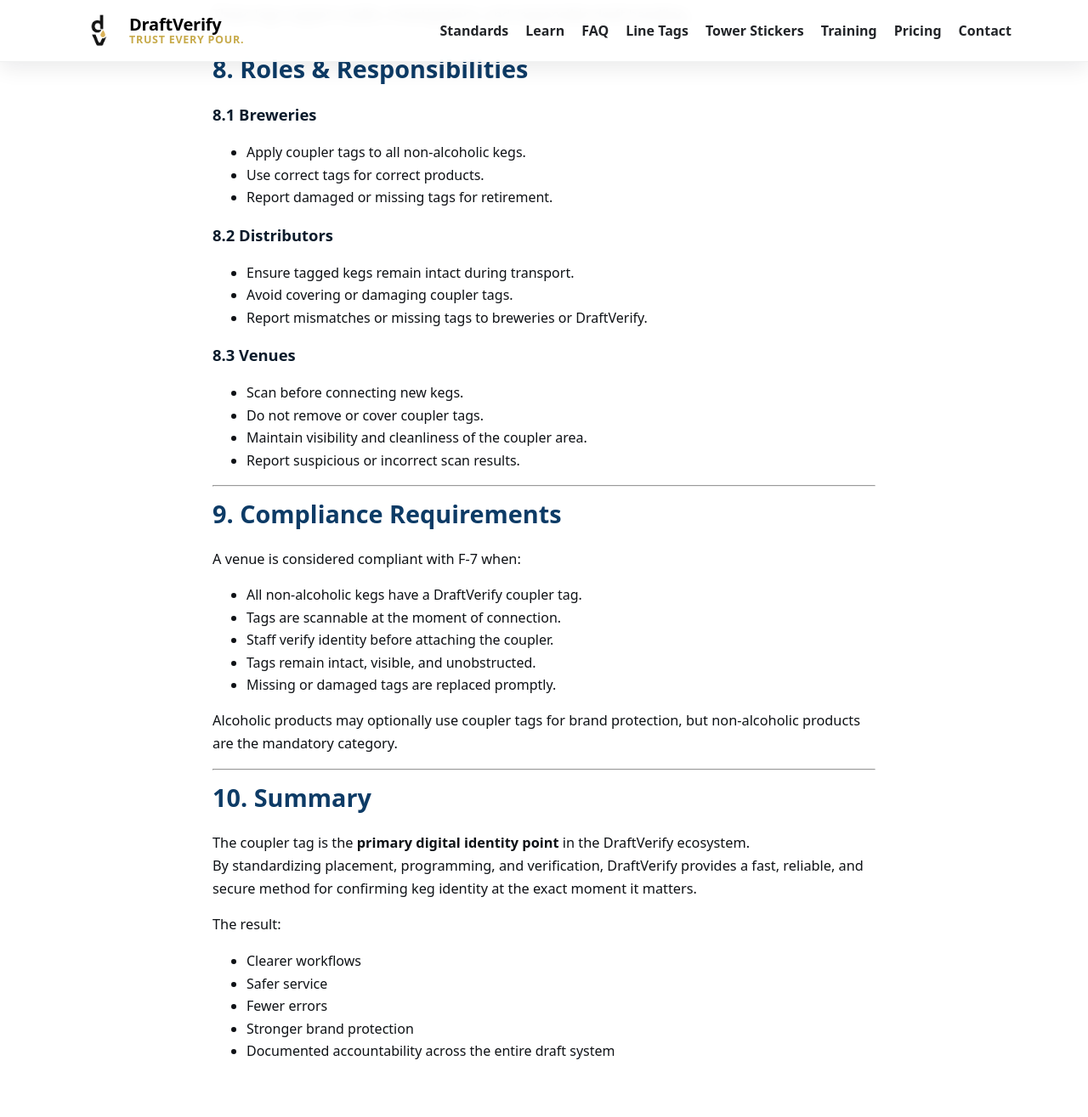
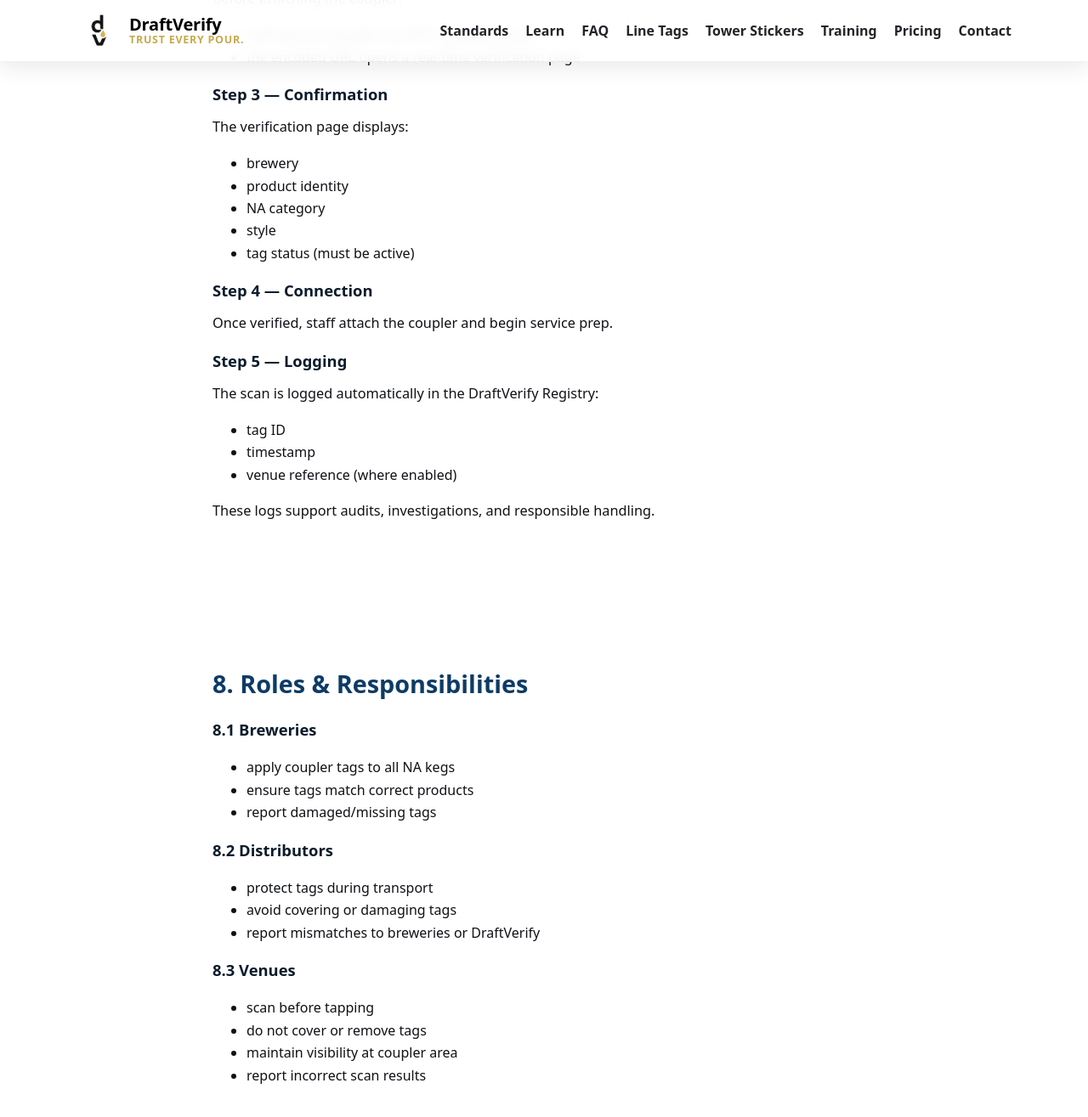
Before and after one commit to draftverify/draftverify.com, a Jekyll site: the page built from docs/f-7-coupler-tag-standard.md, in a window 1280 px wide and 1400 px high, scrolled down 2797 px. Shown: the top 1315 px of the window at 85% size. Built offline with Jekyll 4.4.1, drawn with Linux system fonts in a browser that asks for light colours; some of the changed text lies outside the part shown.

Commit message:
Update f-7-coupler-tag-standard.md

```diff
--- a/docs/f-7-coupler-tag-standard.md
+++ b/docs/f-7-coupler-tag-standard.md
@@ -9,156 +9,215 @@ description: "The global standard for NFC-enabled coupler tagging, ensuring accu
   <div class="container" style="max-width:820px" markdown="1">
 
 <div class="kicker">DraftVerify Standards Library · F-7</div>
+
 # Coupler Tag Standard
+
 <p style="font-size:0.95rem;color:#6b7280;">
 Version: 1.0 · Publication Date: 2025-01-01 · Status: Active
 <br>© 2025 DraftVerify™ Standards Initiative. All rights reserved.
 </p>
 
-The coupler is the single most important interaction point in the entire draft workflow.
-The **Coupler Tag** provides a permanent, verifiable, cryptographically-unique identity at the exact moment a keg is connected — ensuring that what’s about to be tapped is truly what it claims to be.
+The coupler is the **single most important interaction point** in the entire draft workflow.
+The **Coupler Tag** provides a permanent, verifiable, cryptographically-unique identity at the exact moment a keg is connected — ensuring that what is being tapped is truly what it claims to be.
+
 This matters most for **non-alcoholic (NA)** draft, where mis-taps pose safety, regulatory, and reputational risks.
 
----
+</div>
+</section>
+
+
+<!-- SECTION 1 — PURPOSE -->
+<section class="section">
+  <div class="container" style="max-width:820px" markdown="1">
 
 ## 1. Purpose
 
 The Coupler Tag Standard establishes:
 
-- A **tamper-resistant digital identity point**
-- A way to confirm product identity *before* tapping
-- A consistent tagging method across breweries, distributors, and venues
-- A verification process that takes **less than 2 seconds**
-- An audit trail proving correct tapping procedures
+- a **tamper-resistant digital identity point**
+- a way to confirm product identity *before* tapping
+- a consistent tagging method across breweries, distributors, and venues
+- a verification process that takes **under 2 seconds**
+- an audit trail proving correct tapping procedures
 
 The goal is **certainty at the point of connection**.
 
----
+</div>
+</section>
+
+
+<!-- SECTION 2 — SCOPE -->
+<section class="section">
+  <div class="container" style="max-width:820px" markdown="1">
 
 ## 2. Scope
 
 This standard applies to:
 
-- Breweries producing NA draft
-- Distributors delivering NA kegs
-- Venues serving NA products on tap
-- Any DraftVerify-certified operator
+- breweries producing NA draft
+- distributors transporting NA kegs
+- venues serving NA products
+- any DraftVerify-certified operator
 
 Optional (recommended):
 
-- Alcoholic products requiring brand protection, loss-prevention, or identity tracking
+- alcoholic products requiring brand protection or identity tracking
 
 This standard defines:
 
-- Tag hardware
+- tag hardware
 - NFC programming
 - URL structure
-- Registry mapping
-- Physical placement
-- Verification workflow
-- Minimum compliance requirements
+- registry mapping
+- physical placement
+- verification workflow
+- minimum compliance requirements
+
+</div>
+</section>
+
+
+<!-- SECTION 6 — PROGRAMMING & ASSIGNMENT -->
+<section class="section">
+  <div class="container" style="max-width:820px" markdown="1">
 
 ## 6. Programming & Assignment
 
-### 6.1 Centralized Programming (Version 1.0 Standard)
-For this release of the DraftVerify Standard:
-- All coupler tags are programmed by DraftVerify prior to shipment.
-- Tags arrive in clearly labeled product-specific bags.
-- Breweries simply apply the correct tags to the correct non-alcoholic kegs.
+### 6.1 Centralized Programming (Version 1.0)
 
-This eliminates technical friction and ensures accuracy.
+For Version 1.0 of the DraftVerify Standard:
+
+- All coupler tags are pre-programmed by DraftVerify before shipment.
+- Tags arrive sorted into product-specific bags.
+- Breweries simply apply the correct tags to the correct NA kegs.
+
+This ensures accuracy and eliminates technical barriers.
 
 ### 6.2 Product Lock-In
-Once a coupler tag is assigned to a product:
-- It may not be reassigned to another product.
-- It may not be reused.
-- Damaged tags must be retired and replaced, not reprogrammed.
 
-### 6.3 Optional Future Brewery-Side Programming
-Future versions may introduce:
-- A DraftVerify programming app
-- On-site programming hardware
-- Bulk programming workflows
+Once a coupler tag is assigned:
 
-These remain outside the scope of Version 1.0.
+- it may **not** be reassigned
+- it may **not** be reused
+- damaged tags must be retired and replaced
 
----
+### 6.3 Future Brewery-Side Programming (Optional)
+
+Future versions may include:
+
+- a DraftVerify programming app
+- on-site encoding tools
+- bulk programming workflows
+
+These are outside the scope of Version 1.0.
+
+</div>
+</section>
+
+
+<!-- SECTION 7 — VERIFICATION WORKFLOW -->
+<section class="section">
+  <div class="container" style="max-width:820px" markdown="1">
 
 ## 7. Verification Workflow
 
 ### Step 1 — Visual Check
-Staff sees the coupler with a DraftVerify tag attached before tapping.
+Staff visually confirm that a DraftVerify coupler tag is attached.
 
 ### Step 2 — NFC Scan
-Before the coupler is connected:
-- Staff taps the tag using any NFC-enabled phone.
-- The phone opens a verification page through the tag’s encoded URL.
+Before attaching the coupler:
+
+- staff tap the tag with any NFC-capable phone
+- the encoded URL opens a real-time verification page
 
 ### Step 3 — Confirmation
 The verification page displays:
-- Brewery name
-- Product identity
-- Category (non-alcoholic clearly highlighted)
-- Style details
-- Tag status (must be active)
+
+- brewery
+- product identity
+- NA category
+- style
+- tag status (must be active)
 
 ### Step 4 — Connection
-Once confirmed, staff attach the coupler and prepare the keg for service.
+Once verified, staff attach the coupler and begin service prep.
 
 ### Step 5 — Logging
-The scan is recorded in the DraftVerify Registry, including:
-- Tag identifier
-- Timestamp
-- High-level venue reference (where enabled)
+The scan is logged automatically in the DraftVerify Registry:
 
-These logs support audits, investigations, and responsible draft handling.
+- tag ID
+- timestamp
+- venue reference (where enabled)
 
----
+These logs support audits, investigations, and responsible handling.
+
+</div>
+</section>
+
+
+<!-- SECTION 8 — ROLES & RESPONSIBILITIES -->
+<section class="section">
+  <div class="container" style="max-width:820px" markdown="1">
 
 ## 8. Roles & Responsibilities
 
 ### 8.1 Breweries
-- Apply coupler tags to all non-alcoholic kegs.
-- Use correct tags for correct products.
-- Report damaged or missing tags for retirement.
+- apply coupler tags to all NA kegs
+- ensure tags match correct products
+- report damaged/missing tags
 
 ### 8.2 Distributors
-- Ensure tagged kegs remain intact during transport.
-- Avoid covering or damaging coupler tags.
-- Report mismatches or missing tags to breweries or DraftVerify.
+- protect tags during transport
+- avoid covering or damaging tags
+- report mismatches to breweries or DraftVerify
 
 ### 8.3 Venues
-- Scan before connecting new kegs.
-- Do not remove or cover coupler tags.
-- Maintain visibility and cleanliness of the coupler area.
-- Report suspicious or incorrect scan results.
+- scan before tapping
+- do not cover or remove tags
+- maintain visibility at coupler area
+- report incorrect scan results
 
----
+</div>
+</section>
+
+
+<!-- SECTION 9 — COMPLIANCE REQUIREMENTS -->
+<section class="section">
+  <div class="container" style="max-width:820px" markdown="1">
 
 ## 9. Compliance Requirements
 
-A venue is considered compliant with F-7 when:
-- All non-alcoholic kegs have a DraftVerify coupler tag.
-- Tags are scannable at the moment of connection.
-- Staff verify identity before attaching the coupler.
-- Tags remain intact, visible, and unobstructed.
-- Missing or damaged tags are replaced promptly.
+A venue is compliant with F-7 when:
 
-Alcoholic products may optionally use coupler tags for brand protection, but non-alcoholic products are the mandatory category.
+- all NA kegs have a DraftVerify coupler tag
+- tags are scannable at the moment of connection
+- staff verify identity before tapping
+- tags remain intact and visible
+- damaged/missing tags are replaced promptly
 
----
+Alcoholic products may optionally use coupler tags for brand protection.
+For NA products, coupler tags are **mandatory**.
+
+</div>
+</section>
+
+
+<!-- SECTION 10 — SUMMARY -->
+<section class="section">
+  <div class="container" style="max-width:820px" markdown="1">
 
 ## 10. Summary
 
-The coupler tag is the **primary digital identity point** in the DraftVerify ecosystem.
-By standardizing placement, programming, and verification, DraftVerify provides a fast, reliable, and secure method for confirming keg identity at the exact moment it matters.
+The coupler tag is the **primary digital identity point** in the DraftVerify system.
+By standardizing placement, programming, and verification, DraftVerify creates:
 
-The result:
-- Clearer workflows
-- Safer service
-- Fewer errors
-- Stronger brand protection
-- Documented accountability across the entire draft system
+- clearer workflows
+- safer service
+- fewer errors
+- stronger brand protection
+- documented accountability across the draft lifecycle
+
+This ensures correct identity **at the exact moment it matters most**.
 
 </div>
 </section>
```
